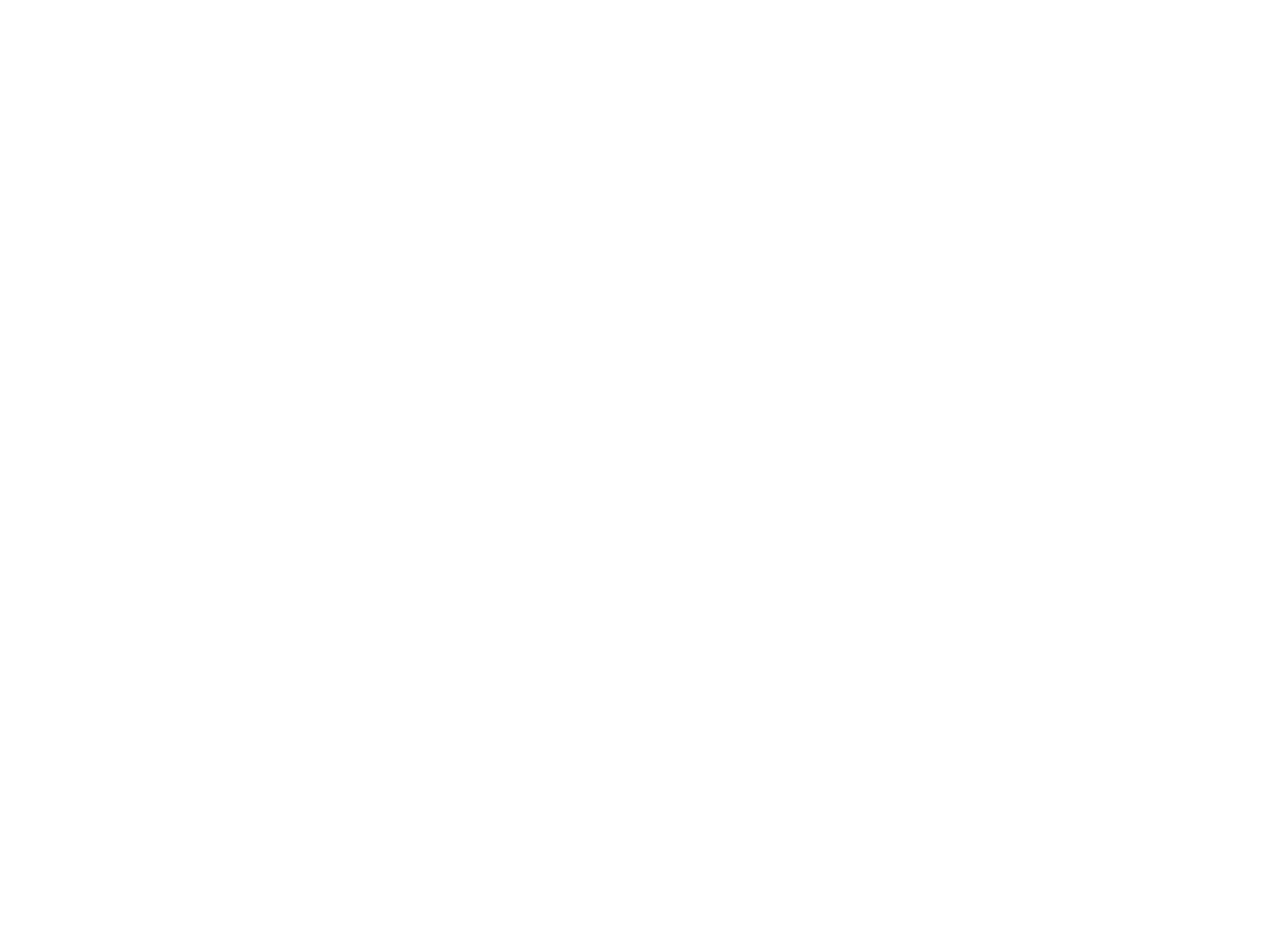
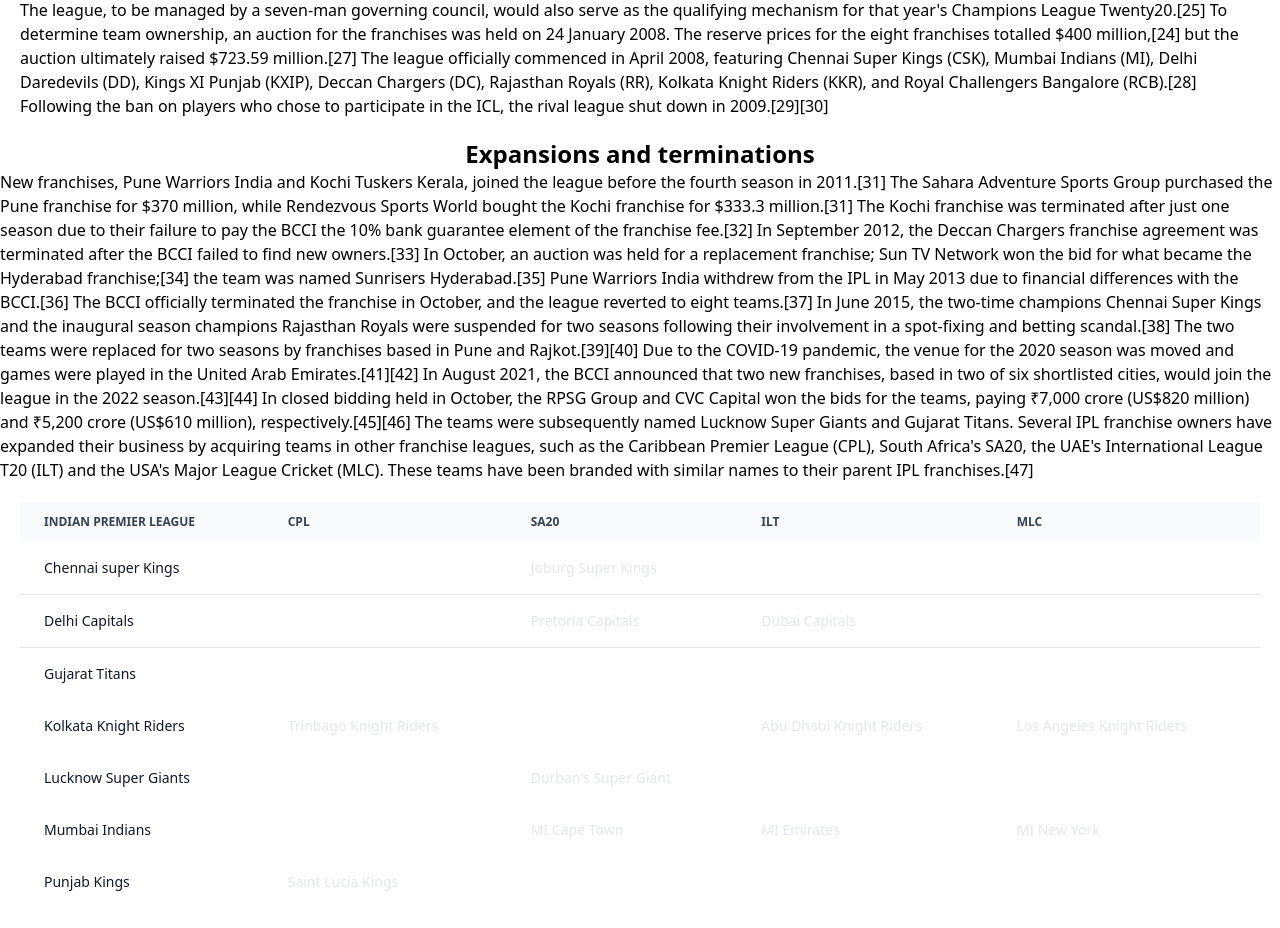
Before and after one commit to subbuke/My-project, a React (Create React App) app in the folder frontend/my-app/: page / in a window 1280 px wide. Shown: the part 940-1868 px from the top of the page. Before the commit the page ends 814 px from the top, so only its background shows below. Built offline with nearby package versions, Linux system fonts and the light colour scheme.

Commit message:
table added

```diff
--- a/frontend/my-app/package.json
+++ b/frontend/my-app/package.json
@@ -37,6 +37,7 @@
     ]
   },
   "devDependencies": {
+    "@babel/plugin-proposal-private-property-in-object": "^7.21.11",
     "tailwindcss": "^3.4.17"
   }
 }
--- a/frontend/my-app/src/components/Dashboard.js
+++ b/frontend/my-app/src/components/Dashboard.js
@@ -9,10 +9,138 @@
             <p className="m-5 ">In 2014, it ranked sixth in average attendance among all sports leagues.[6] In 2010, the IPL became the first sporting event to be broadcast live on YouTube.[7][8] Inspired by the success of the IPL, other Indian sports leagues have been established.[a][11][12][13] In 2022, the league's brand value was estimated at ₹90,038 crore (US$11 billion).[14] According to the BCCI, the 2015 IPL season contributed ₹1,150 crore (US$140 million) to India's GDP.[15] In December 2022, the IPL achieved a valuation of US$10.9 billion, becoming a decacorn and registering a 75% growth in dollar terms since 2020 when it was valued at $6.2 billion, according to a report by the consulting firm D and P Advisory.[16] Its 2023 final became the most streamed live event on the internet, with 32 million viewers.[17]
 
                 In 2023, the league sold its media rights for the next 4 seasons for US$6.4 billion to Viacom18 and Star Sports,[18] meaning each IPL match was valued at $13.4 million.[19] As of 2024, there have been seventeen seasons of the tournament. The current champions are the Kolkata Knight Riders, who won the 2024 season after defeating the Sunrisers Hyderabad in the final.[20]</p>
-             <h1 className="text-center font-black text-2xl">History</h1>
-             <p className="m-5">
-             In 2007, Zee Entertainment Enterprises founded the Indian Cricket League (ICL).[21] The ICL was not recognized by the Board of Control for Cricket in India (BCCI) or the International Cricket Council (ICC). Moreover, the BCCI was unhappy about its committee members joining the ICL executive board.[22] In response, the BCCI increased the prize money for its domestic tournaments and imposed lifetime bans on players who joined the rival league, which it considered a rebel league.[23][24]
-             </p>
+            <h1 className="text-center font-black text-2xl">History</h1>
+            <p className="m-5">
+                In 2007, Zee Entertainment Enterprises founded the Indian Cricket League (ICL).[21] The ICL was not recognized by the Board of Control for Cricket in India (BCCI) or the International Cricket Council (ICC). Moreover, the BCCI was unhappy about its committee members joining the ICL executive board.[22] In response, the BCCI increased the prize money for its domestic tournaments and imposed lifetime bans on players who joined the rival league, which it considered a rebel league.[23][24]
+            </p>
+            <h1 className="text-center font-black text-2xl">Foundation</h1>
+            <p className="m-5"> On 13 September 2007,[25] following India's victory at the 2007 T20 World Cup,[26] the BCCI announced a franchise based Twenty20 cricket competition known as the Indian Premier League. The inaugural season was scheduled to start in April 2008, commencing with a "high-profile ceremony" in New Delhi. BCCI Vice-president Lalit Modi, who led the IPL initiative, provided details of the tournament, including its format, prize money, franchise revenue system, and squad composition rules. The league, to be managed by a seven-man governing council, would also serve as the qualifying mechanism for that year's Champions League Twenty20.[25]
+
+                To determine team ownership, an auction for the franchises was held on 24 January 2008. The reserve prices for the eight franchises totalled $400 million,[24] but the auction ultimately raised $723.59 million.[27] The league officially commenced in April 2008, featuring Chennai Super Kings (CSK), Mumbai Indians (MI), Delhi Daredevils (DD), Kings XI Punjab (KXIP), Deccan Chargers (DC), Rajasthan Royals (RR), Kolkata Knight Riders (KKR), and Royal Challengers Bangalore (RCB).[28]
+
+                Following the ban on players who chose to participate in the ICL, the rival league shut down in 2009.[29][30]</p>
+            <h1 className="text-center font-black text-2xl">Expansions and terminations</h1>
+            <p>New franchises, Pune Warriors India and Kochi Tuskers Kerala, joined the league before the fourth season in 2011.[31] The Sahara Adventure Sports Group purchased the Pune franchise for $370 million, while Rendezvous Sports World bought the Kochi franchise for $333.3 million.[31] The Kochi franchise was terminated after just one season due to their failure to pay the BCCI the 10% bank guarantee element of the franchise fee.[32]
+
+                In September 2012, the Deccan Chargers franchise agreement was terminated after the BCCI failed to find new owners.[33] In October, an auction was held for a replacement franchise; Sun TV Network won the bid for what became the Hyderabad franchise;[34] the team was named Sunrisers Hyderabad.[35]
+
+                Pune Warriors India withdrew from the IPL in May 2013 due to financial differences with the BCCI.[36] The BCCI officially terminated the franchise in October, and the league reverted to eight teams.[37]
+
+                In June 2015, the two-time champions Chennai Super Kings and the inaugural season champions Rajasthan Royals were suspended for two seasons following their involvement in a spot-fixing and betting scandal.[38] The two teams were replaced for two seasons by franchises based in Pune and Rajkot.[39][40]
+
+                Due to the COVID-19 pandemic, the venue for the 2020 season was moved and games were played in the United Arab Emirates.[41][42] In August 2021, the BCCI announced that two new franchises, based in two of six shortlisted cities, would join the league in the 2022 season.[43][44] In closed bidding held in October, the RPSG Group and CVC Capital won the bids for the teams, paying ₹7,000 crore (US$820 million) and ₹5,200 crore (US$610 million), respectively.[45][46] The teams were subsequently named Lucknow Super Giants and Gujarat Titans.
+
+                Several IPL franchise owners have expanded their business by acquiring teams in other franchise leagues, such as the Caribbean Premier League (CPL), South Africa's SA20, the UAE's International League T20 (ILT) and the USA's Major League Cricket (MLC). These teams have been branded with similar names to their parent IPL franchises.[47]</p>
+
+                <div className="relative overflow-x-auto m-5">
+  <table className="w-full text-sm text-left rtl:text-right text-gray-200 dark:text-gray-400">
+    <thead className="text-xs text-gray-700 uppercase bg-gray-50 dark:bg-gray-700 dark:text-gray-400">
+      <tr>
+        <th scope="col" className="px-6 py-3">
+          Indian Premier League
+        </th>
+        <th scope="col" className="px-6 py-3">
+         CPL
+        </th>
+        <th scope="col" className="px-6 py-3">
+          SA20
+        </th>
+        <th scope="col" className="px-6 py-3">
+          ILT
+        </th>
+        <th scope="col" className="px-6 py-3">
+          MLC
+        </th>
+      </tr>
+    </thead>
+    <tbody>
+      <tr className="bg-white border-b dark:bg-gray-800 dark:border-gray-700">
+        <th
+          scope="row"
+          className="px-6 py-4 font-medium text-gray-900 whitespace-nowrap dark:text-white"
+        >
+          Chennai super Kings
+        </th>
+        <td className="px-6 py-4"></td>
+        <td className="px-6 py-4">	Joburg Super Kings</td>
+        <td className="px-6 py-4"></td>
+        <td className="px-6 py-4"></td>
+      </tr>
+      <tr className="bg-white border-b dark:bg-gray-800 dark:border-gray-700">
+        <th
+          scope="row"
+          className="px-6 py-4 font-medium text-gray-900 whitespace-nowrap dark:text-white"
+        >
+          Delhi Capitals
+        </th>
+        <td className="px-6 py-4"></td>
+        <td className="px-6 py-4">Pretoria Capitals</td>
+        <td className="px-6 py-4">Dubai Capitals</td>
+        <td className="px-6 py-4"></td>
+      </tr>
+      <tr className="bg-white dark:bg-gray-800">
+        <th
+          scope="row"
+          className="px-6 py-4 font-medium text-gray-900 whitespace-nowrap dark:text-white"
+        >
+         Gujarat Titans
+        </th>
+        <td className="px-6 py-4"></td>
+        <td className="px-6 py-4"></td>
+        <td className="px-6 py-4"></td>
+        <td className="px-6 py-4"></td>
+      </tr>
+      <tr className="bg-white dark:bg-gray-800">
+        <th
+          scope="row"
+          className="px-6 py-4 font-medium text-gray-900 whitespace-nowrap dark:text-white"
+        >
+         Kolkata Knight Riders
+        </th>
+        <td className="px-6 py-4">Trinbago Knight Riders	</td>
+        <td className="px-6 py-4"></td>
+        <td className="px-6 py-4">Abu Dhabi Knight Riders</td>
+        <td className="px-6 py-4">Los Angeles Knight Riders</td>
+      </tr>
+      <tr className="bg-white dark:bg-gray-800">
+        <th
+          scope="row"
+          className="px-6 py-4 font-medium text-gray-900 whitespace-nowrap dark:text-white"
+        >
+         Lucknow Super Giants
+        </th>
+        <td className="px-6 py-4"></td>
+        <td className="px-6 py-4">	Durban's Super Giant</td>
+        <td className="px-6 py-4"></td>
+        <td className="px-6 py-4"></td>
+      </tr>
+      <tr className="bg-white dark:bg-gray-800">
+        <th
+          scope="row"
+          className="px-6 py-4 font-medium text-gray-900 whitespace-nowrap dark:text-white"
+        >
+         Mumbai Indians
+        </th>
+        <td className="px-6 py-4"></td>
+        <td className="px-6 py-4">	MI Cape Town</td>
+        <td className="px-6 py-4">MI Emirates</td>
+        <td className="px-6 py-4">MI New York</td>
+      </tr>
+      <tr className="bg-white dark:bg-gray-800">
+        <th
+          scope="row"
+          className="px-6 py-4 font-medium text-gray-900 whitespace-nowrap dark:text-white"
+        >
+         Punjab Kings
+        </th>
+        <td className="px-6 py-4">Saint Lucia Kings</td>
+        <td className="px-6 py-4"></td>
+        <td className="px-6 py-4"></td>
+        <td className="px-6 py-4"></td>
+      </tr>
+    </tbody>
+  </table>
+</div>
 
         </div>
     );
```
Also changed, not shown: 1 other file (tests, documents, lock files or other folders).
